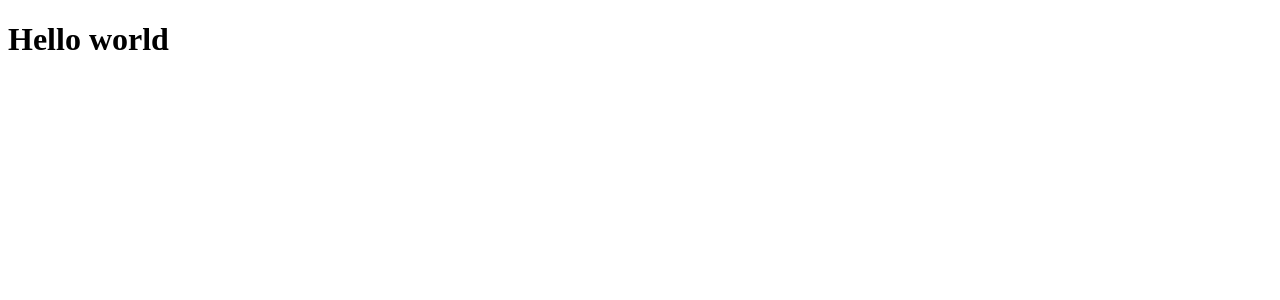
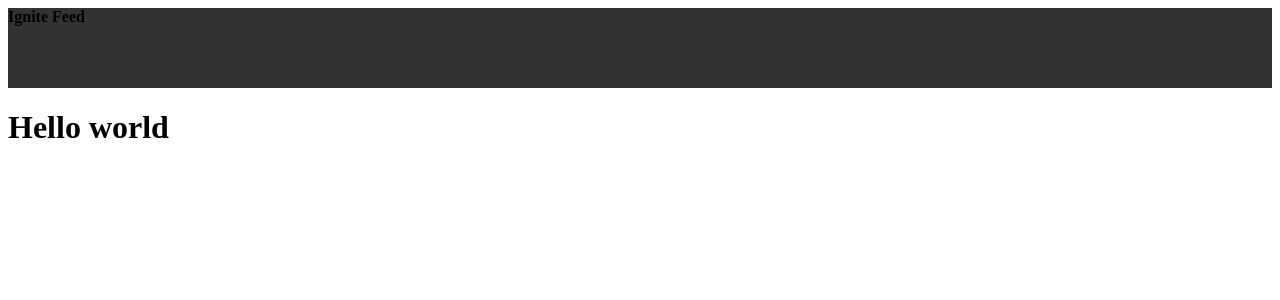
Before and after one commit to rianperassoli/ignite2023_fundamentals, a React (Vite) app: page / in a window 1280 px wide. Shown: the top 300 px of the page. Built offline with nearby package versions, Linux system fonts and the light colour scheme.

Commit message:
created Header component

```diff
--- a/src/App.jsx
+++ b/src/App.jsx
@@ -1,11 +1,9 @@
-import { useState } from "react";
-
-function App() {
+import { Header } from "./components/Header";
+export function App() {
   return (
     <>
+      <Header />
       <h1>Hello world</h1>
     </>
   );
 }
-
-export default App;
--- /dev/null
+++ b/src/components/Header.jsx
@@ -0,0 +1,9 @@
+import styles from "./Header.module.css"
+
+export function Header() {
+  return (
+    <header className={styles.header}>
+      <strong>Ignite Feed</strong>
+    </header>
+  );
+}
--- /dev/null
+++ b/src/components/Header.module.css
@@ -0,0 +1,4 @@
+.header {
+  background-color: #333;
+  height: 80px;
+}
```
Also changed, not shown: src/main.jsx (+6 -6 lines).
